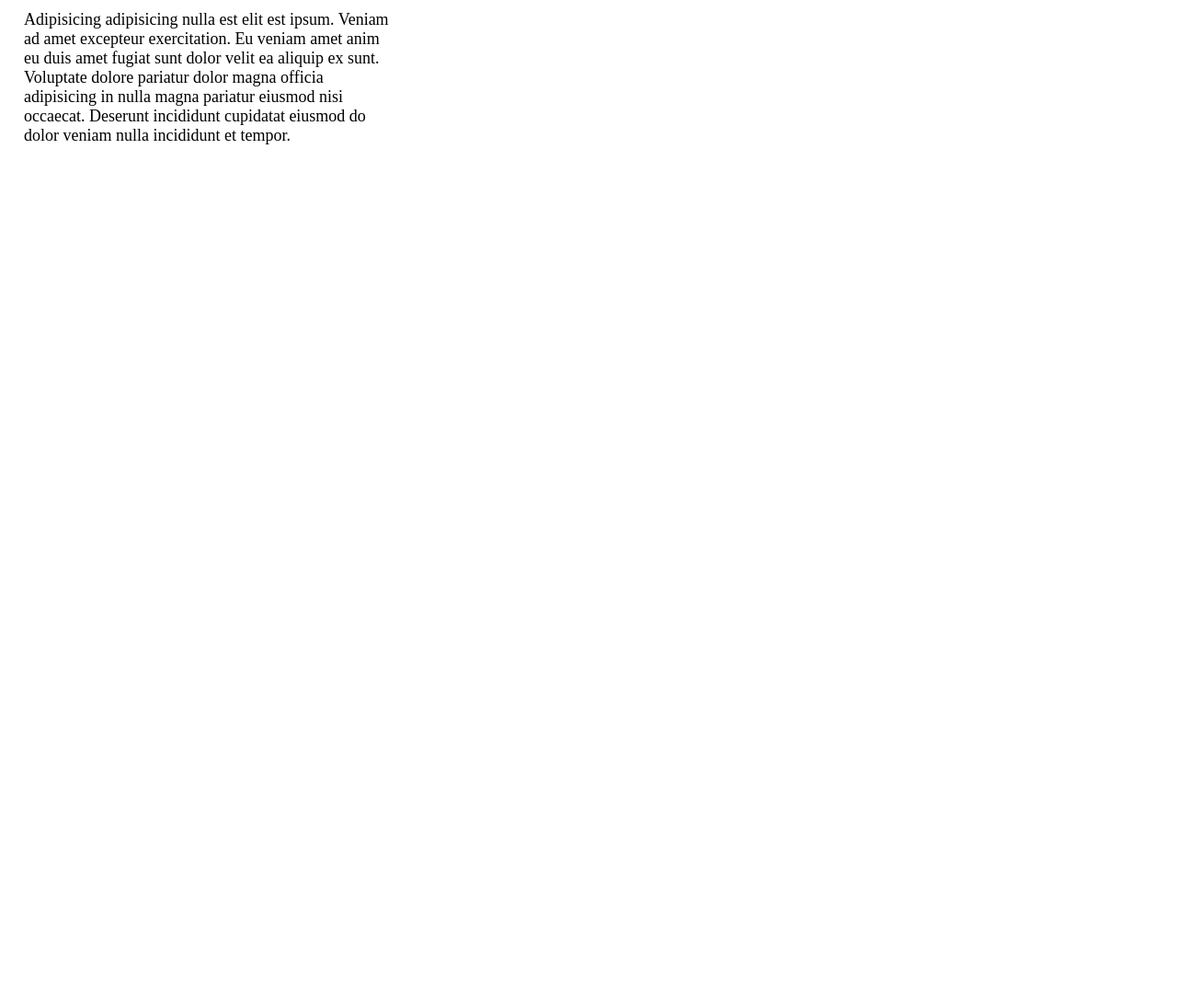
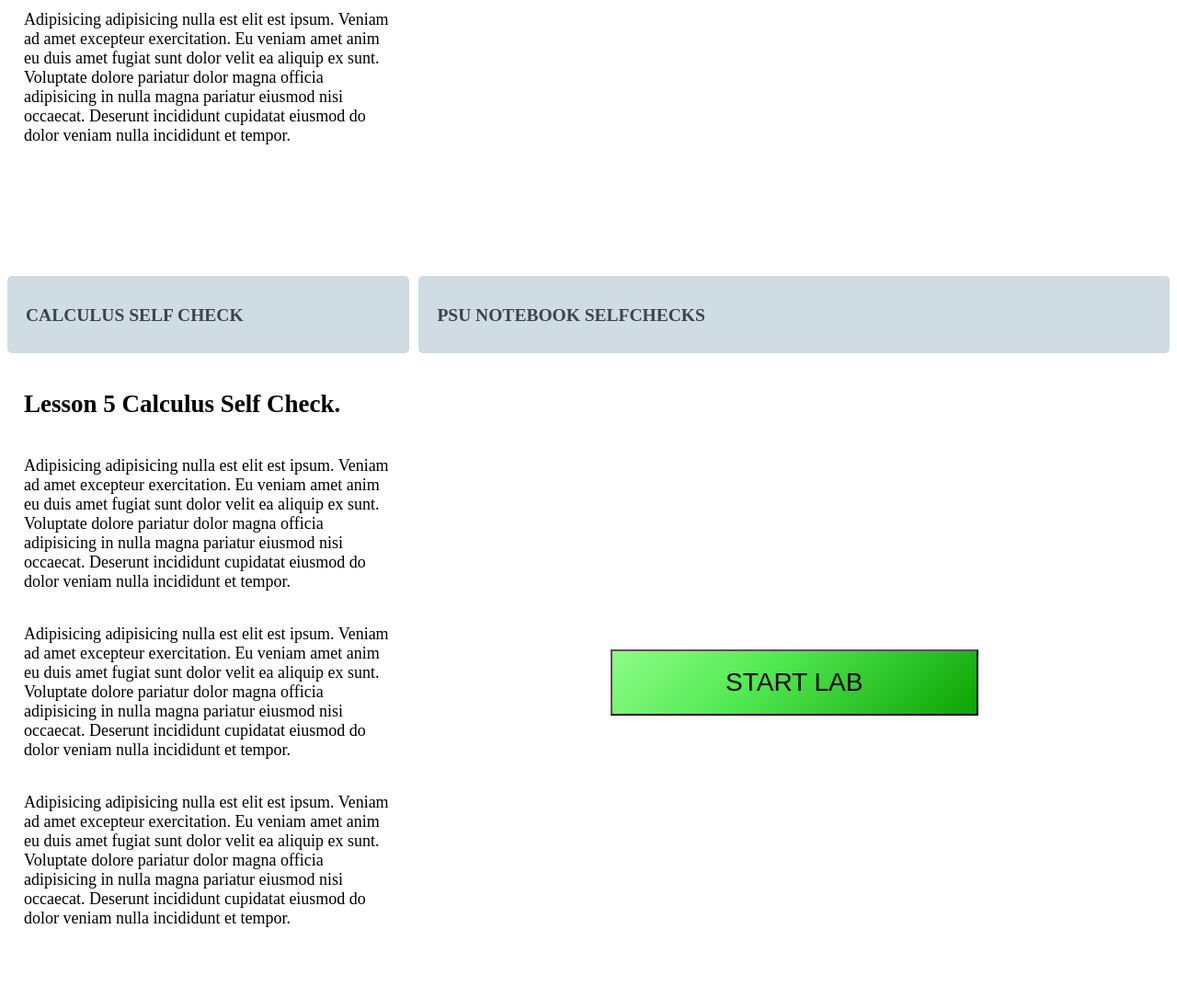
Before and after one commit to heyMP/containers-on-demand, a website with bundled scripts: page demo/index.html in a window 1280 px wide. Shown: the part 3086-4171 px from the top of the page at 92% size. Before the commit the page ends 3386 px from the top, so only its background shows below. Built offline with nearby package versions, Linux system fonts and the light colour scheme.

Commit message:
moved path option from web component to server #4
added calc demo

```diff
--- a/demo/containers-on-demand.js
+++ b/demo/containers-on-demand.js
@@ -38,7 +38,8 @@ class ContainersOnDemand extends LitElement {
     const repo = this.repo ? `&repo=${this.repo}` : "";
     const env = this.env ? `&env=${this.env}` : "";
     const basicAuth = this.basicAuth ? `&basicAuth=${this.basicAuth}` : "";
-    const query = `${this.endpoint}?image=${this.image}&host=${this.host}&port=${this.port}${repo}${env}${basicAuth}`;
+    const path = this.path ? `&path=${this.path}` : "";
+    const query = `${this.endpoint}?image=${this.image}&host=${this.host}&port=${this.port}${repo}${env}${basicAuth}${path}`;
     if (query.length > 0) {
       fetch(query)
         .then(res => {
@@ -49,7 +50,7 @@ class ContainersOnDemand extends LitElement {
         })
         .then(res => res.text())
         .then(res => {
-          setTimeout(() => (this._url = `${res}/${this.path}`), 4000);
+          setTimeout(() => this._url = `${res}`, 4000);
         })
         .catch(res => {
             setTimeout(() => {
--- a/demo/index.html
+++ b/demo/index.html
@@ -195,6 +195,46 @@
         ></containers-on-demand>
       </split-book>
       <div class="spacer"></div>
+      <split-book>
+        <h2 slot="left-title">Calculus Self Check</h2>
+        <div slot="left">
+          <h2>Lesson 5 Calculus Self Check.</h2>
+          <p>
+            Adipisicing adipisicing nulla est elit est ipsum. Veniam ad amet
+            excepteur exercitation. Eu veniam amet anim eu duis amet fugiat sunt
+            dolor velit ea aliquip ex sunt. Voluptate dolore pariatur dolor magna
+            officia adipisicing in nulla magna pariatur eiusmod nisi occaecat.
+            Deserunt incididunt cupidatat eiusmod do dolor veniam nulla incididunt
+            et tempor.
+          </p>
+          <p>
+            Adipisicing adipisicing nulla est elit est ipsum. Veniam ad amet
+            excepteur exercitation. Eu veniam amet anim eu duis amet fugiat sunt
+            dolor velit ea aliquip ex sunt. Voluptate dolore pariatur dolor magna
+            officia adipisicing in nulla magna pariatur eiusmod nisi occaecat.
+            Deserunt incididunt cupidatat eiusmod do dolor veniam nulla incididunt
+            et tempor.
+          </p>
+          <p>
+            Adipisicing adipisicing nulla est elit est ipsum. Veniam ad amet
+            excepteur exercitation. Eu veniam amet anim eu duis amet fugiat sunt
+            dolor velit ea aliquip ex sunt. Voluptate dolore pariatur dolor magna
+            officia adipisicing in nulla magna pariatur eiusmod nisi occaecat.
+            Deserunt incididunt cupidatat eiusmod do dolor veniam nulla incididunt
+            et tempor.
+          </p>
+        </div>
+        <h2 slot="right-title">PSU Notebook Selfchecks</h2>
+        <containers-on-demand
+          slot="right"
+          endpoint="http://cod.docker.localhost"
+          image="heymp/psumathlib"
+          port="8888"
+          button="Start Lab"
+          path="notebooks/Math22/22_activity_5_01.ipynb"
+        ></containers-on-demand>
+      </split-book>
+      <div class="spacer"></div>
     </div>
 
     <script type="module" src="scripts.js"></script>
--- a/docker-compose.yml
+++ b/docker-compose.yml
@@ -1,7 +1,7 @@
 version: '3.7'
 services:
   reverse-proxy:
-    image: traefik # The official Traefik docker image
+    image: traefik:v1.7 # The official Traefik docker image
     command: --api --docker # Enables the web UI and tells Traefik to listen to docker
     ports:
       - "80:80"     # The HTTP port
```
Also changed, not shown: server/index.js (+8 -3 lines).
